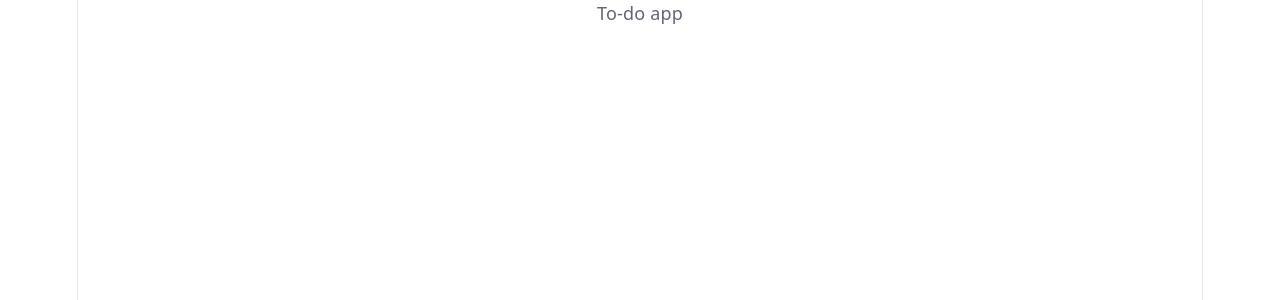
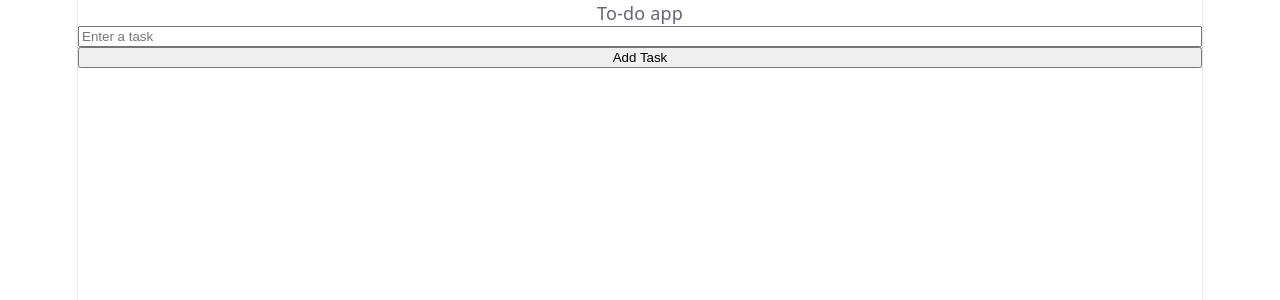
Before and after one commit to Abip-82/To-Do-app, a React (Vite) app: page / in a window 1280 px wide. Shown: the top 300 px of the page. Built offline with nearby package versions, Linux system fonts and the light colour scheme.

Commit message:
inputvalue + states

```diff
--- a/src/App.jsx
+++ b/src/App.jsx
@@ -1,13 +1,18 @@
-import { useState } from 'react'
-import reactLogo from './assets/react.svg'
-import viteLogo from './assets/vite.svg'
-import heroImg from './assets/hero.png'
+import {useState} from 'react'
 import './App.css'
 
 function App() {
 
+const [inputText, setInputText] =useState('')
+const [todos , setTodos] = useState([])
+
   return(
-    <div>To-do app</div>
+    <>
+      <div>To-do app</div>
+      <input type="text" placeholder="Enter a task" value={inputText} onChange={(event) => setInputText(event.target.value)}/>
+      <button>Add Task</button>
+    </>
+
   )
 }
 
```
